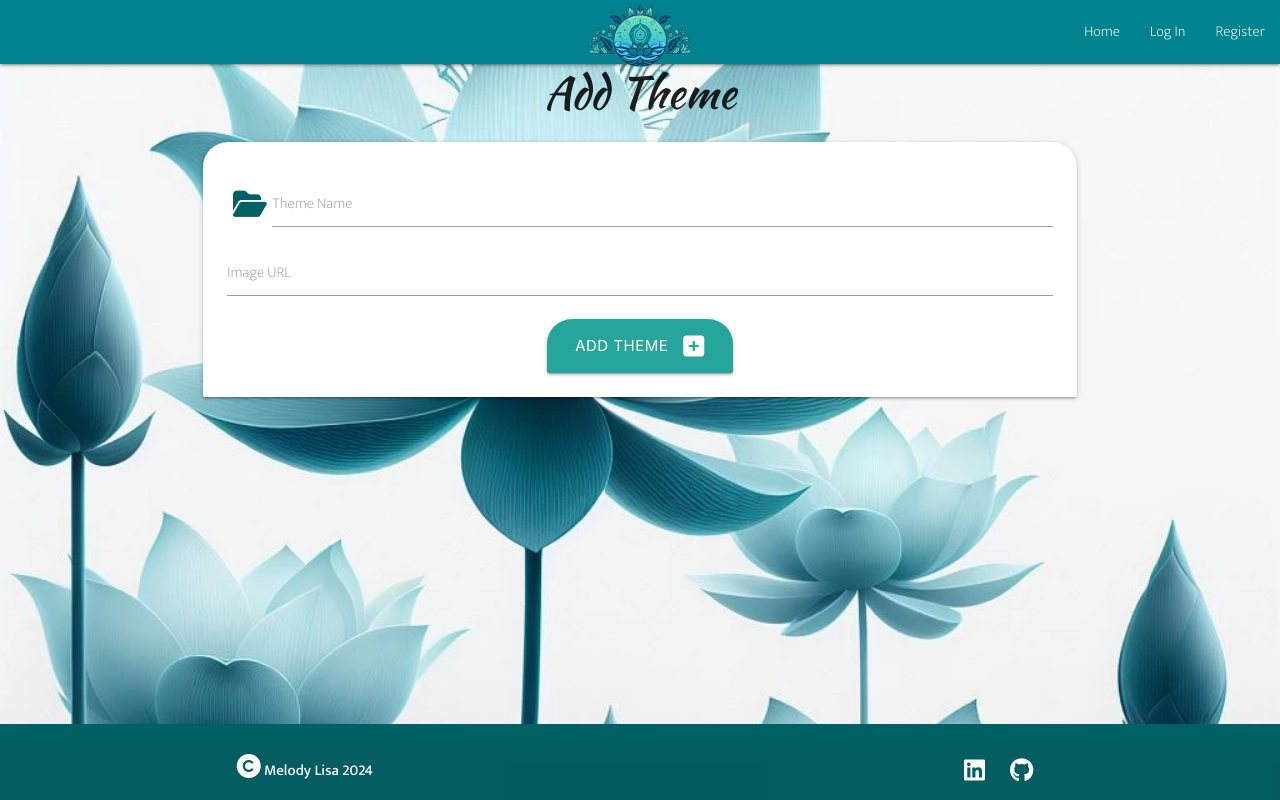
After one commit to Melody-Lisa/blissboost, a Flask app: page /add_theme in a window 1280 px wide. The commit adds this page. Run offline with Flask 3, Linux system fonts and the light colour scheme; some libraries are stand-ins or nearby versions.

Commit message:
Create add theme functionality

```diff
--- a/app.py
+++ b/app.py
@@ -321,19 +321,19 @@ def get_themes():
 @app.route("/add_theme", methods=["GET", "POST"])
 def add_theme():
     if request.method == "POST":
-        if session.user|lower == "admin"|lower:
+        if session['user'].lower() == "admin":
             theme = {
                 "theme_name": request.form.get("theme_name"),
                 "theme_image": request.form.get("theme_image")
             }
             mongo.db.themes.insert_one(theme)
             flash("New Theme Added")
-            return redirect(url_for("get_categories"))
+            return redirect(url_for("get_themes"))
 
         flash("You are not authorised to add themes.")
         return redirect(url_for("home"))
 
-    return render_template("add_category.html")
+    return render_template("add_theme.html")
 
 
 if __name__ == "__main__":
--- /dev/null
+++ b/templates/add_theme.html
@@ -0,0 +1,37 @@
+{% extends "base.html" %}
+{% block content %}
+
+    <h3 class="center-align">Add Theme</h3>
+
+    <div class="container">
+        <div class="row center-align">
+            <div class="col s12">
+                <div class="card-panel">
+                    <form method="POST" action="{{ url_for('add_theme') }}">
+                        <!-- Theme Name -->
+                        <div class="input-field">
+                            <i class="fas fa-folder-open prefix cyan-text text-darken-4"></i>
+                            <input id="theme_name" name="theme_name" minlength="3" maxlength="25" type="text"
+                                class="validate" required>
+                            <label for="theme_name">Theme Name</label>
+                        </div>
+
+                        <!-- Theme Image -->
+                        <div class="input-field">
+                            <input type="text" id="theme_image" name="theme_image" required>
+                            <label for="theme_image">Image URL</label>
+                        </div>
+
+                        <!-- submit button -->
+                        <div class="center-align">
+                            <button type="submit" class="btn-large text-shadow">
+                                Add Theme <i class="fas fa-plus-square right"></i>
+                            </button>
+                        </div>
+                    </form>
+                </div>
+            </div>
+        </div>
+    </div>
+
+{% endblock %}
--- a/templates/themes.html
+++ b/templates/themes.html
@@ -1,7 +1,7 @@
 {% extends "base.html" %}
 {% block content %}
 
-<h3 class="center-align">Manage Categories</h3>
+<h3 class="center-align">Manage Themes</h3>
 
 <div class="row">
     <div class="col s12 center-align">
```
